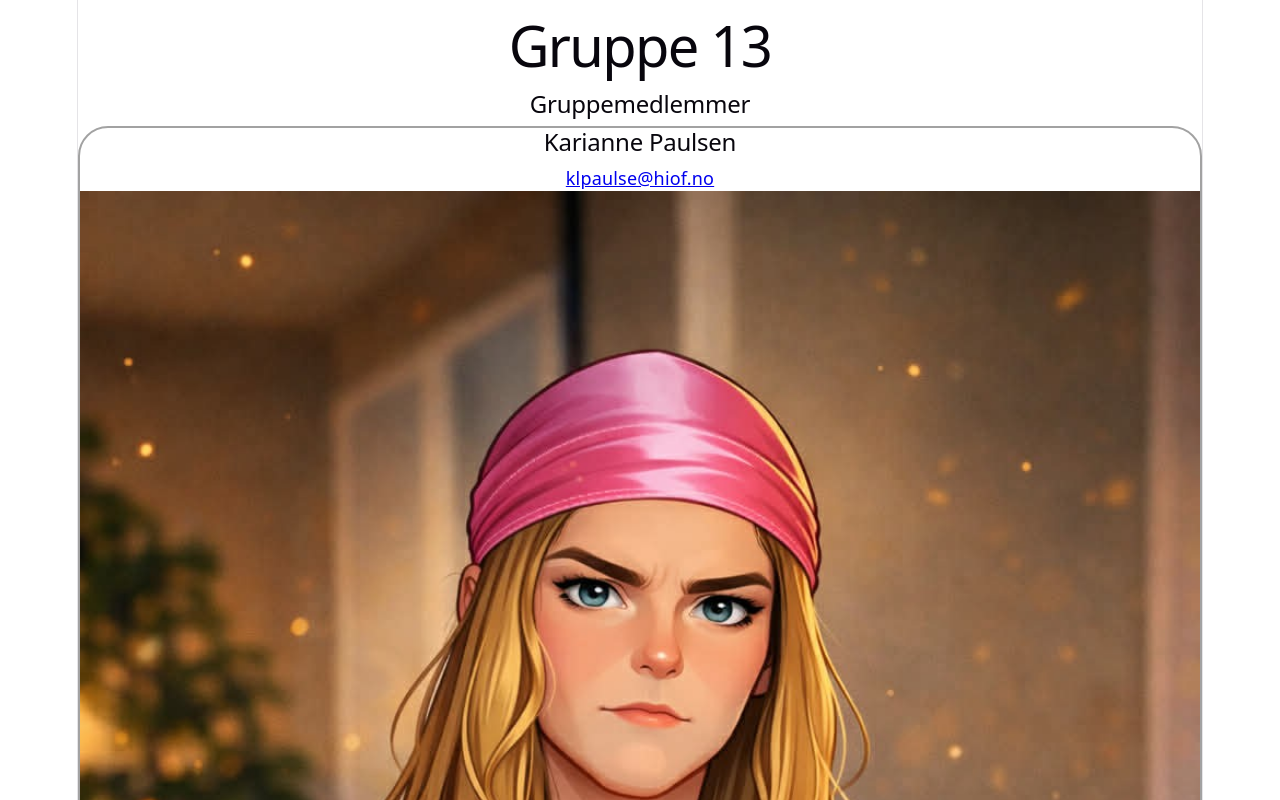
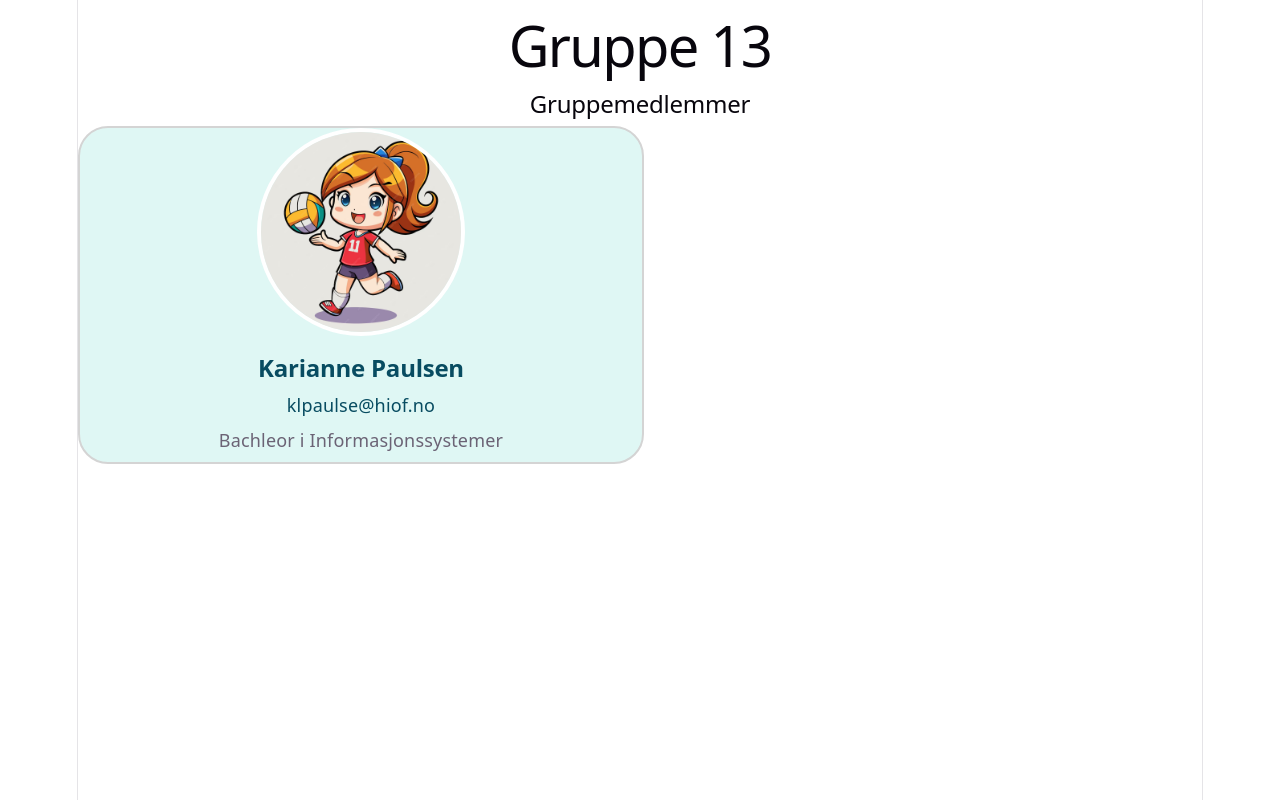
Before and after one commit to paulinehdev/arbeidskrav4_UIN26_13, a React app in the folder frontend/: page / in a window 1280 px wide. Shown: the top 800 px of the page. Built offline with nearby package versions, Linux system fonts and the light colour scheme; the HTML template or start-up script is replaced by a standard one.

Commit message:
endret profilbildet, lagt til css

```diff
--- a/frontend/src/components/KarianneProfile.css
+++ b/frontend/src/components/KarianneProfile.css
@@ -2,6 +2,46 @@
     display: flex;
     flex-direction: column;
     border-radius: 30px;
-    border: 2px solid #a2a2a2 ;
+    border: 2px solid #d4d4d4 ;
+    background: #dff7f4;
+    width: 50%;
+    align-items: center;
+}
 
+.profilbilde{
+    width: 200px;
+    border-radius: 60%;
+    border: 4px solid #ffffff;
 }
+
+.name{
+    color: #084c61;
+    font-weight: 700;
+    margin: 1rem;
+    position: relative;
+  display: inline-block;
+}
+.name::after {
+  content: "";
+  position: absolute;
+  left: 0;
+  bottom: -3px;
+  width: 0%;
+  height: 2px;
+  background: #145b57;
+  transition: width 0.25s ease;
+}
+
+.name:hover::after {
+  width: 100%;
+}
+
+.mail{
+text-decoration: none;
+color:  #084c61;
+margin-top: -0.5rem;
+}
+
+.studie{
+    margin: 0.5rem;
+}
--- a/frontend/src/components/KarianneProfile.jsx
+++ b/frontend/src/components/KarianneProfile.jsx
@@ -1,13 +1,13 @@
-import profilbilde from "../assets/profilbilde.jpg"
+import profilbilde from "../assets/volleyballjente.avif"
 import './KarianneProfile.css'
 export default function KarianneProfile(){
 
     return(
         <article className="profil">
+        <img className="profilbilde" src={profilbilde} alt="profil"/>
         <h2 className="name">Karianne Paulsen</h2>
         <a className="mail" href="mailto:klpaulse@hiof.no">klpaulse@hiof.no</a>
-        <img className="profilbilde" src={profilbilde} alt="profil"/>
-        <p className="studie">Informasjonssystemer</p>
+        <p className="studie">Bachleor i Informasjonssystemer</p>
         </article>
     )
 }
```
Also changed, not shown: frontend/src/assets/profilbilde.jpg (deleted), frontend/src/assets/volleyballjente.avif (added).
